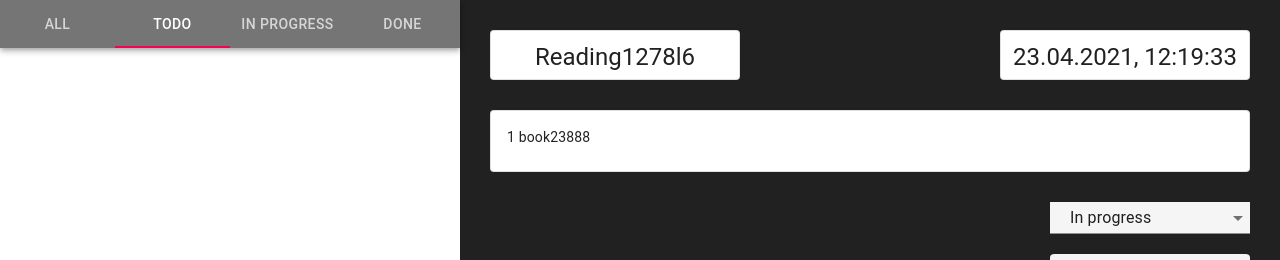
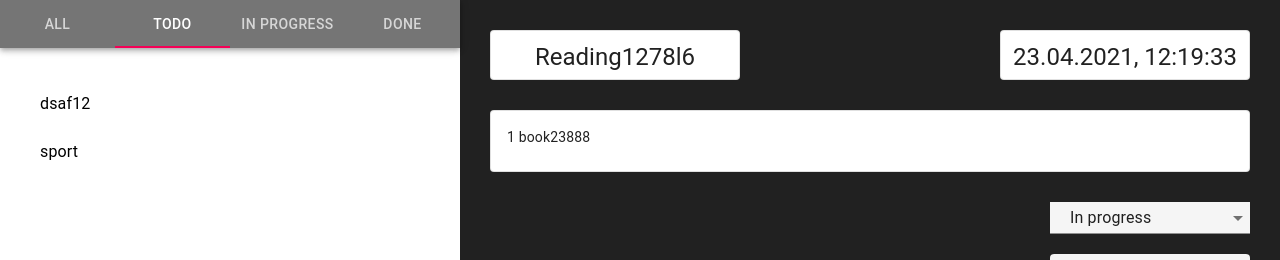
Before and after one commit to PolinaRaguilo/TodoList, a React (Create React App) app: page /todos/Zajnm in a window 1280 px wide. Both pictures are taken after a click on the tab "TODO". Shown: the top 260 px of the page. Built offline with nearby package versions, Linux system fonts and the light colour scheme; data requests are answered from the project's data file.

Commit message:
Added list to tabs

```diff
--- a/src/components/tabs/Tabs.js
+++ b/src/components/tabs/Tabs.js
@@ -1,6 +1,9 @@
 import { AppBar, Box, colors, makeStyles, Tab, Tabs } from '@material-ui/core';
 import { useState } from 'react';
-import { DB_URL } from '../../config/constants';
+import List from '@material-ui/core/List';
+import ListItemText from '@material-ui/core/ListItemText';
+import ListItem from '@material-ui/core/ListItem';
+import { DB_URL, DONE, IN_PROGRESS, TODO } from '../../config/constants';
 import useData from '../../hooks/useData';
 
 const useStyles = makeStyles((theme) => ({
@@ -15,6 +18,9 @@ const useStyles = makeStyles((theme) => ({
     minWidth: 'auto',
     padding: 0,
   },
+  text: {
+    color: 'black',
+  },
 }));
 
 function TabPanel(props) {
@@ -22,7 +28,11 @@ function TabPanel(props) {
 
   return (
     <div hidden={value !== index} id={`simple-tabpanel-${index}`} {...other}>
-      {value === index && <Box p={3}>{children}</Box>}
+      {value === index && (
+        <Box p={3}>
+          <List>{children}</List>
+        </Box>
+      )}
     </div>
   );
 }
@@ -55,18 +65,46 @@ const CustomTabs = () => {
         </Tabs>
       </AppBar>
       <TabPanel value={value} index={0}>
-        All
+        {forFilter.map((it) => {
+          return (
+            <ListItem button>
+              <ListItemText className={classes.text}>{it.title}</ListItemText>
+            </ListItem>
+          );
+        })}
       </TabPanel>
       <TabPanel value={value} index={1}>
-        {/* {forFilter.filter((t) =>
-          t.state === 'ToDo' ? <li>{t.title}</li> : null,
-        )} */}
+        {forFilter
+          .filter((item) => item.state === TODO)
+          .map((it) => {
+            return (
+              <ListItem button>
+                <ListItemText className={classes.text}>{it.title}</ListItemText>
+              </ListItem>
+            );
+          })}
       </TabPanel>
       <TabPanel value={value} index={2}>
-        Item Three
+        {forFilter
+          .filter((item) => item.state === IN_PROGRESS)
+          .map((it) => {
+            return (
+              <ListItem button>
+                <ListItemText className={classes.text}>{it.title}</ListItemText>
+              </ListItem>
+            );
+          })}
       </TabPanel>
       <TabPanel value={value} index={3}>
-        Item four
+        {forFilter
+          .filter((item) => item.state === DONE)
+          .map((it) => {
+            return (
+              <ListItem button>
+                <ListItemText className={classes.text}>{it.title}</ListItemText>
+              </ListItem>
+            );
+          })}
       </TabPanel>
     </Box>
   );
--- a/src/components/todo-page/Todo-page.js
+++ b/src/components/todo-page/Todo-page.js
@@ -109,7 +109,6 @@ const TodoPage = () => {
       </Typography>
     );
   }
-
   return (
     <>
       <Box className={classes.content__wrapper}>
```
